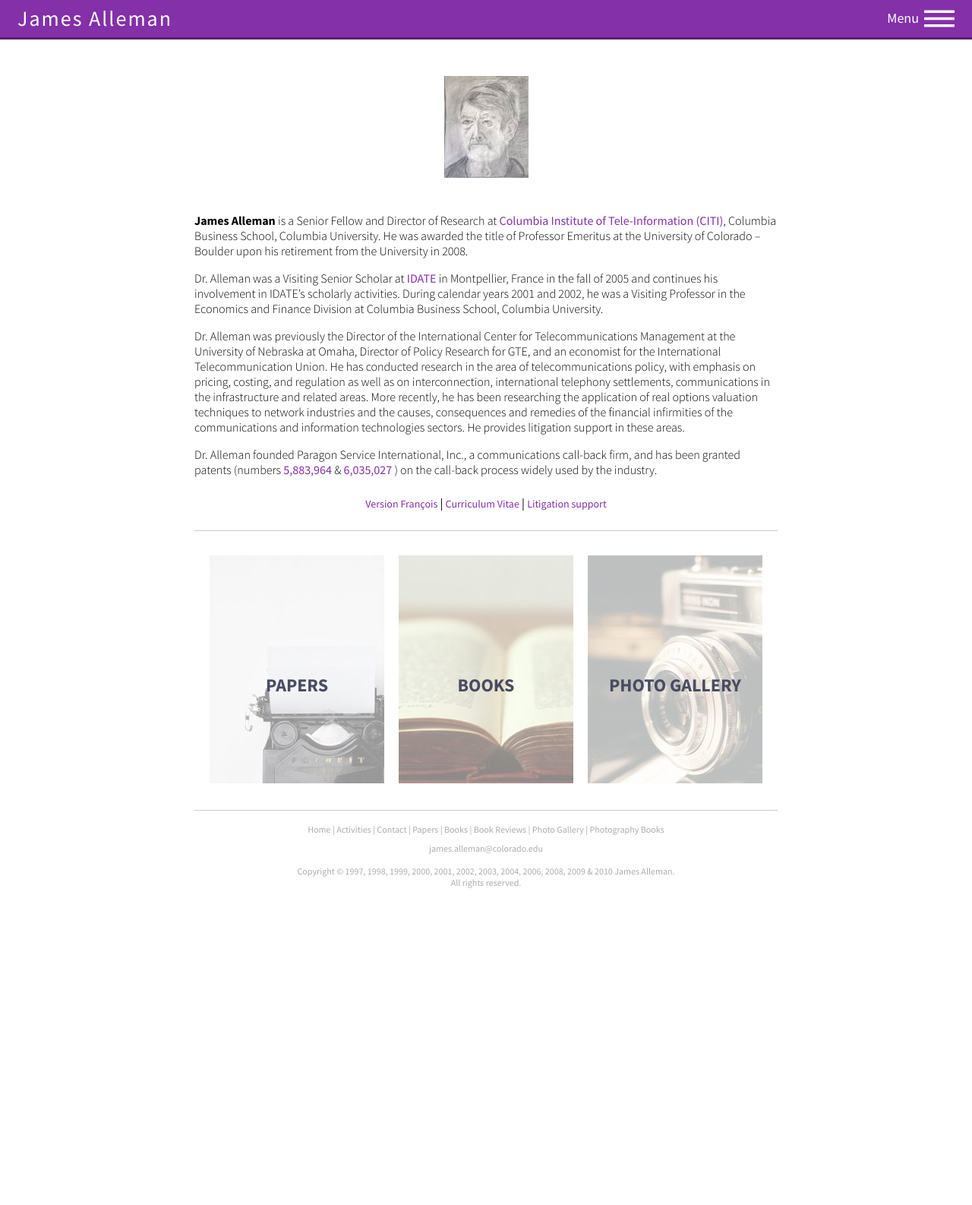
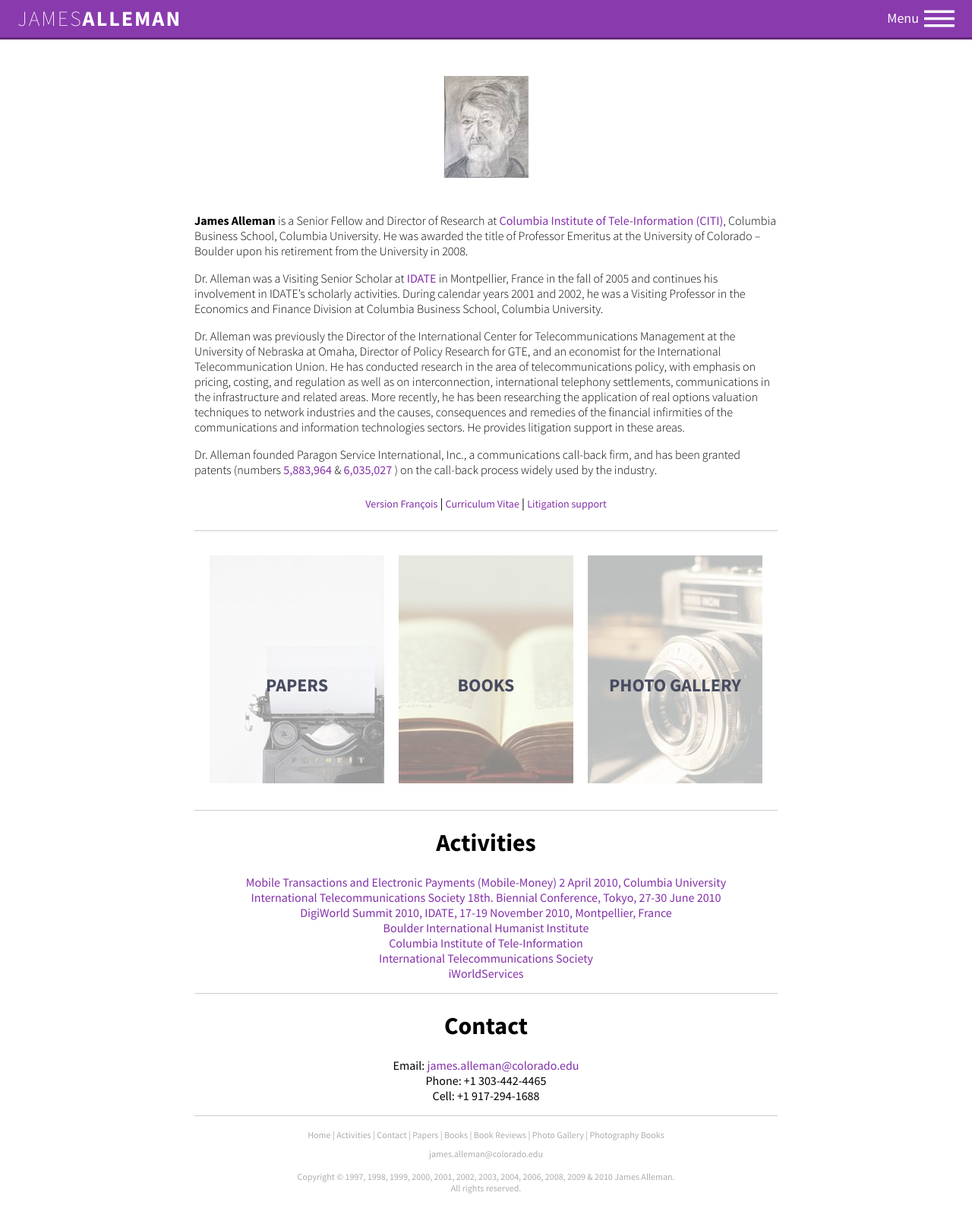
Before and after one commit to gregmilescohen/james-alleman, a plain HTML site: page index.html in a window 1280 px wide. Shown: the whole page at 76% size. Before the commit the page ends 1184 px from the top, so only its background shows below. Drawn offline with nearby package versions, Linux system fonts and the light colour scheme.

Commit message:
add activities and contact section, change logo

```diff
--- a/index.html
+++ b/index.html
@@ -10,7 +10,7 @@
 		<meta name="description" content="">
 		<meta name="viewport" content="width=device-width, initial-scale=1">
 
-		<link href='http://fonts.googleapis.com/css?family=Source+Sans+Pro:400,700,300,300italic' rel='stylesheet' type='text/css'>
+		<link href='http://fonts.googleapis.com/css?family=Source+Sans+Pro:400,200,700,300,300italic' rel='stylesheet' type='text/css'>
 
 		<!-- <link rel="stylesheet" href="css/bootstrap.min.css"> -->
 		<link rel="stylesheet" href="css/normalize.css">
@@ -23,9 +23,9 @@
 		<!-- START PUSHY NAV -->
 		<nav class="pushy pushy-right">
 	    <ul>
-        <li><a href="#">Home</a></li>
-        <li><a href="#">Activities</a></li>
-        <li><a href="#">Contact</a></li>
+        <li><a href="index.html">Home</a></li>
+        <li><a href="#activities">Activities</a></li>
+        <li><a href="#contact">Contact</a></li>
         <p class="pushy__title">Publications</p>
         <li><a href="#">Papers</a></li>
         <li><a href="#">Books</a></li>
@@ -43,7 +43,7 @@
 	    <div class="menu-btn"><span class="open-close"><img class="hamburger" src="img/hamburger.svg"></span><span class="menu-text">Menu</span></div>
 
 			<a href="index.html">
-		    <div class="logo">James Alleman</div>
+		    <div class="logo">James<span>Alleman</span></div>
 		  </a>
 		<!-- END PUSHY NAV -->
 
@@ -67,8 +67,8 @@
 				</ul>
 				<hr id="hr2">
 
+				<!-- SADIE IMG EFFECT START -->
 				<div id="image-links">
-
 					<figure class="effect-sadie">
 						<img src="img/typewriter-1.jpg" alt="img01"/>
 						<figcaption>
@@ -95,10 +95,32 @@
 							<a href="#">View more</a>
 						</figcaption>
 					</figure>
+				</div>
+				<!-- SADIE IMG EFFECT END -->
 
-					<!-- ... -->
 
-				</div>
+				<!-- ACTIVITIES -->
+				<hr id="activities">
+				<h1>Activities</h1>
+				<ul id="activities-list">
+					<li><a href="http://www8.gsb.columbia.edu/citi/events/2010/mobilemoney2" target="_blank">Mobile Transactions and Electronic Payments (Mobile-Money) 2 April 2010, Columbia University</a></li>
+					<li><a href="http://www.its2010tokyo.com/index.html" target="_blank">International Telecommunications Society 18th. Biennial Conference, Tokyo, 27-30 June 2010</a></li>
+					<li><a href="http://www.idate.org/en/Digiworld/Digiworld-Summit_39_.html" target="_blank">DigiWorld Summit 2010, IDATE, 17-19 November 2010, Montpellier, France</a></li>
+					<li><a href="http://ww3.bihi.info/?" target="_blank">Boulder International Humanist Institute</a></li>
+					<li><a href="http://www8.gsb.columbia.edu/citi/" target="_blank">Columbia Institute of Tele-Information</a></li>
+					<li><a href="http://www.itsworld.org/" target="_blank">International Telecommunications Society</a></li>
+					<li><a href="http://www.iworldservices.com/" target="_blank">iWorldServices</a></li>
+				</ul>
+
+				<!-- CONTACT -->
+				<hr id="contact">
+				<h1>Contact</h1>
+					<ul id="contact-list">
+						<li>Email: <a href='ma&#105;&#108;&#116;&#111;&#58;j%61m&#37;65s%2E%&#54;1lle%&#54;Da&#110;&#64;%63o%6&#67;orad&#37;6F&#37;&#50;Eed&#117;'>j&#97;mes&#46;allem&#97;n&#64;&#99;&#111;l&#111;ra&#100;o&#46;ed&#117;</a></li>
+						<li>Phone: +1 303-442-4465</li>
+						<li>Cell: +1 917-294-1688</li>
+					</ul>
+
 				<hr id="last-hr">
 
 		  </main>
@@ -107,9 +129,9 @@
   		<footer>
   			<hr id="footer-hr">
   	    <ul>
-          <li><a href="#">Home</a></li>
-          <li><a href="#">Activities</a></li>
-          <li><a href="#">Contact</a></li>
+          <li><a href="index.html">Home</a></li>
+          <li><a href="#activities">Activities</a></li>
+          <li><a href="#contact">Contact</a></li>
           <li><a href="#">Papers</a></li>
           <li><a href="#">Books</a></li>
           <li><a href="#">Book Reviews</a></li>
--- a/main.css
+++ b/main.css
@@ -67,6 +67,7 @@ main {
 
 .menu-btn {
   width: 100%;
+  opacity: 0.95;
   position: fixed;
   color: white;
   font-size: 18px;
@@ -92,6 +93,12 @@ main {
   letter-spacing: 2px;
   margin: 6px 17px 0px 23px;
   z-index: 999;
+  font-weight: 200;
+  text-transform: uppercase;
+}
+
+.logo span {
+  font-weight: 700;
 }
 
 /*===============NAVIGATION END*/
@@ -157,6 +164,17 @@ main #last-hr {
   display: none;
 }
 
+ul#activities-list {
+  list-style-type: none;
+  text-align: center;
+  padding: 0;
+}
+
+ul#contact-list {
+  list-style-type: none;
+  text-align: center;
+  padding: 0;
+}
 
 /*===============MAIN CONTENT END*/
 
@@ -283,7 +301,7 @@ footer a#footer-email {
     left: 0;
     width: 100%;
     height: 100%;
-    background: linear-gradient(to bottom, rgba(72,76,97,0) 0%, rgba(72,76,97,0.8) 75%);
+    background: linear-gradient(to bottom, rgba(72,76,97,0) 0%, rgba(91, 30, 113, 1) 120%);
     content: '';
     opacity: 0;
     transform: translate3d(0,50%,0);
```
Also changed, not shown: contact.html (added, +88 -0 lines), img/book.jpg (deleted).
